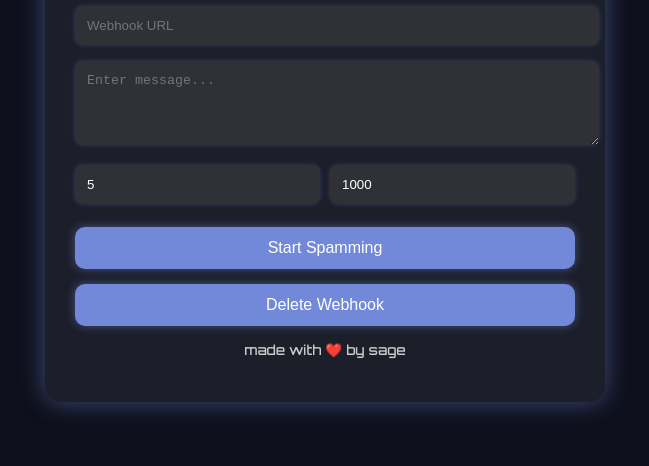
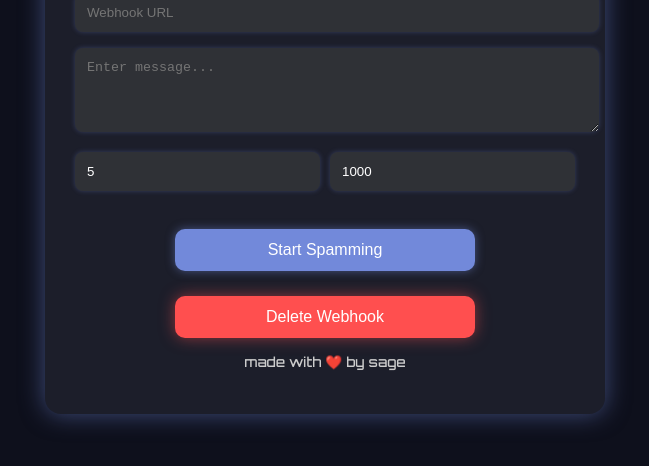
Before and after one commit to e6os/webhook, a plain HTML site: page index.html in a window 1280 px wide. Shown: the part 256-722 px from the top of the page, without its empty margins (315-964 px from the left). Drawn offline with Linux system fonts and the light colour scheme.

Commit message:
Update style.css

```diff
--- a/style.css
+++ b/style.css
@@ -1,5 +1,4 @@
 /* Modern Glowing Web UI */
-
 @import url('https://fonts.googleapis.com/css2?family=Orbitron:wght@500&display=swap');
 
 body {
@@ -49,6 +48,19 @@ input:focus, textarea:focus {
 .input-group {
   display: flex;
   gap: 10px;
+  justify-content: center;
+}
+
+.input-group input {
+  flex: 1;
+}
+
+.button-group {
+  margin-top: 15px;
+  display: flex;
+  flex-direction: column;
+  gap: 10px;
+  align-items: center; /* Center buttons horizontally */
 }
 
 button {
@@ -57,6 +69,7 @@ button {
   padding: 12px;
   margin-top: 15px;
   width: 100%;
+  max-width: 300px; /* Optional, to limit button width */
   border: none;
   border-radius: 10px;
   font-size: 16px;
@@ -70,6 +83,18 @@ button:hover {
   box-shadow: 0 0 20px rgba(114, 137, 218, 0.8);
 }
 
+.delete-btn {
+  background-color: #ff4f4f;
+  color: white;
+  box-shadow: 0 0 15px rgba(255, 79, 79, 0.5);
+  transition: 0.3s ease;
+}
+
+.delete-btn:hover {
+  background-color: #d43e3e;
+  box-shadow: 0 0 25px rgba(255, 79, 79, 0.8);
+}
+
 .disclaimer {
   font-size: 0.85em;
   color: #ccc;
```
